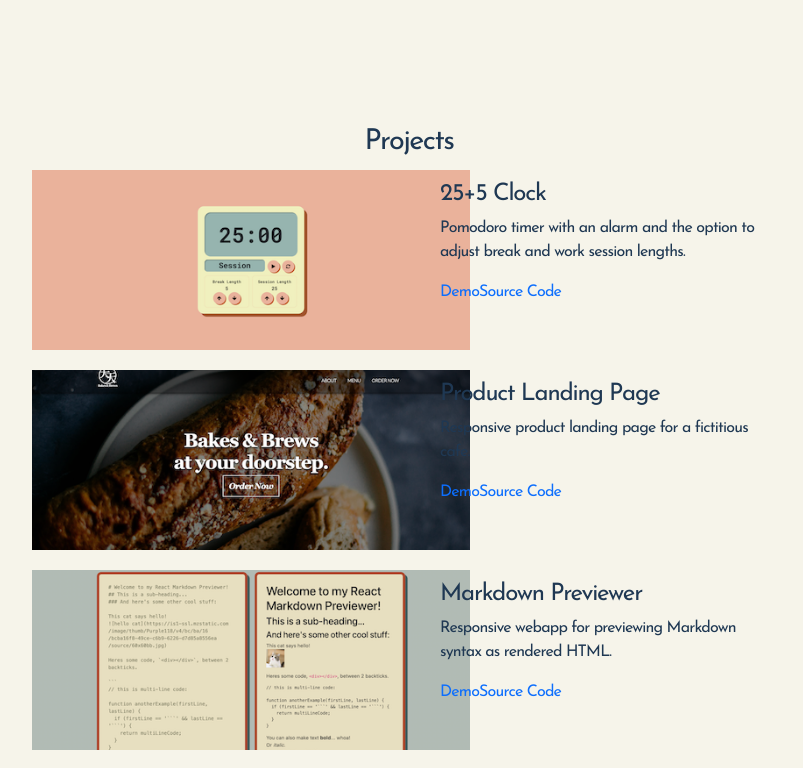
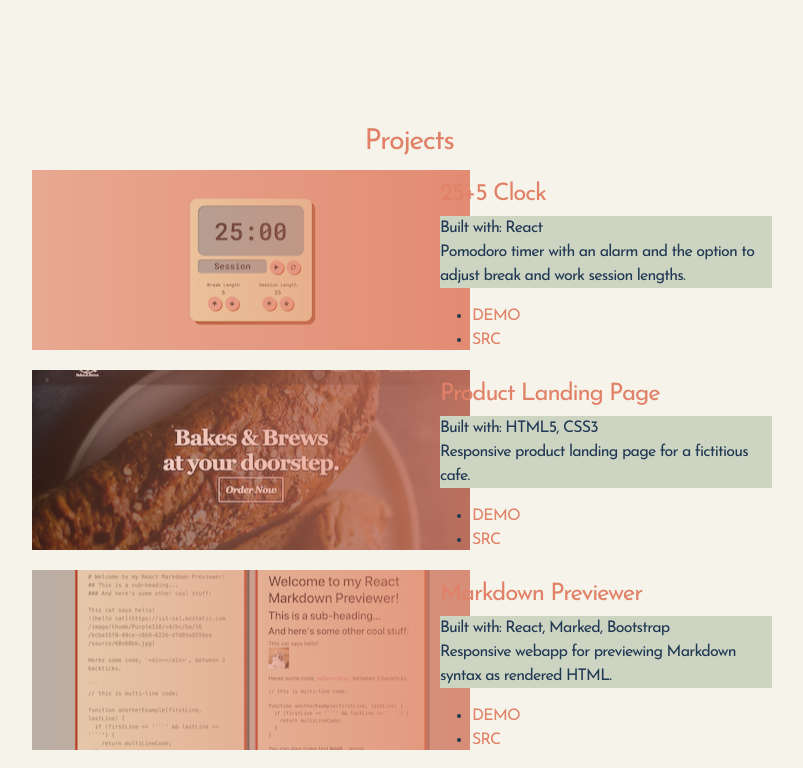
Before and after one commit to arcsbstn/arcsbstn.github.io, a React (Create React App) app: page / in a window 1280 px wide. Shown: the part 660-1428 px from the top of the page, without its empty margins (231-1034 px from the left). Built offline with nearby package versions, Linux system fonts and the light colour scheme.

Commit message:
adjust markup and style

```diff
--- a/src/components/Projects.js
+++ b/src/components/Projects.js
@@ -5,6 +5,9 @@ import { projects } from '../projectsList'
 
 export default function Projects() {
   const [{ theme }] = useContext(ThemeContext)
+  const accentElementStyle = {
+    color: theme.accentMain
+  }
 
   return (
     <section id='projects'
@@ -13,21 +16,25 @@ export default function Projects() {
         <div className='Projects__primaryBg' style={{ backgroundColor: theme.bgMain }}>
           <div className='General__wrapper'>
             <div className='Projects__contentWrapper container d-flex flex-wrap flex-row'>
-              <h3>Projects</h3>
+              <h3 style={accentElementStyle}>Projects</h3>
               {projects.map((project, index) => {
                 return (
                   <div className="row w-100 justify-content-center">
                     <div key={index}
                       className='Projects__tile col-md-6'
-                      style={{ backgroundImage: `url(${project.image})` }}>
+                      style={{ background: `linear-gradient(to right,${theme.accentMain}33, ${theme.accentMain}cc),url(${project.image}) no-repeat center` }}>
                     </div>
                     <div className="Projects__infoWrapper col-md-4">
                       <div className="Projects__info">
-                        <h4>{project.title}</h4>
-                        <h5>{project.subtitle}</h5>
-                        <p>{project.description}</p>
-                        <a href={project.demoLink}>Demo</a>
-                        <a href={project.repoLink}>Source Code</a>
+                        <h4 style={accentElementStyle}>{project.title}</h4>
+                        <p style={{ backgroundColor: theme.bgTweaked }}>
+                          Built with: {project.techStack.join(', ')}<br />
+                          {project.description}
+                        </p>
+                        <ul>
+                          <li><a href={project.demoLink} style={accentElementStyle}>DEMO</a></li>
+                          <li><a href={project.repoLink} style={accentElementStyle}>SRC</a></li>
+                        </ul>
                       </div>
                     </div>
                   </div>
```
